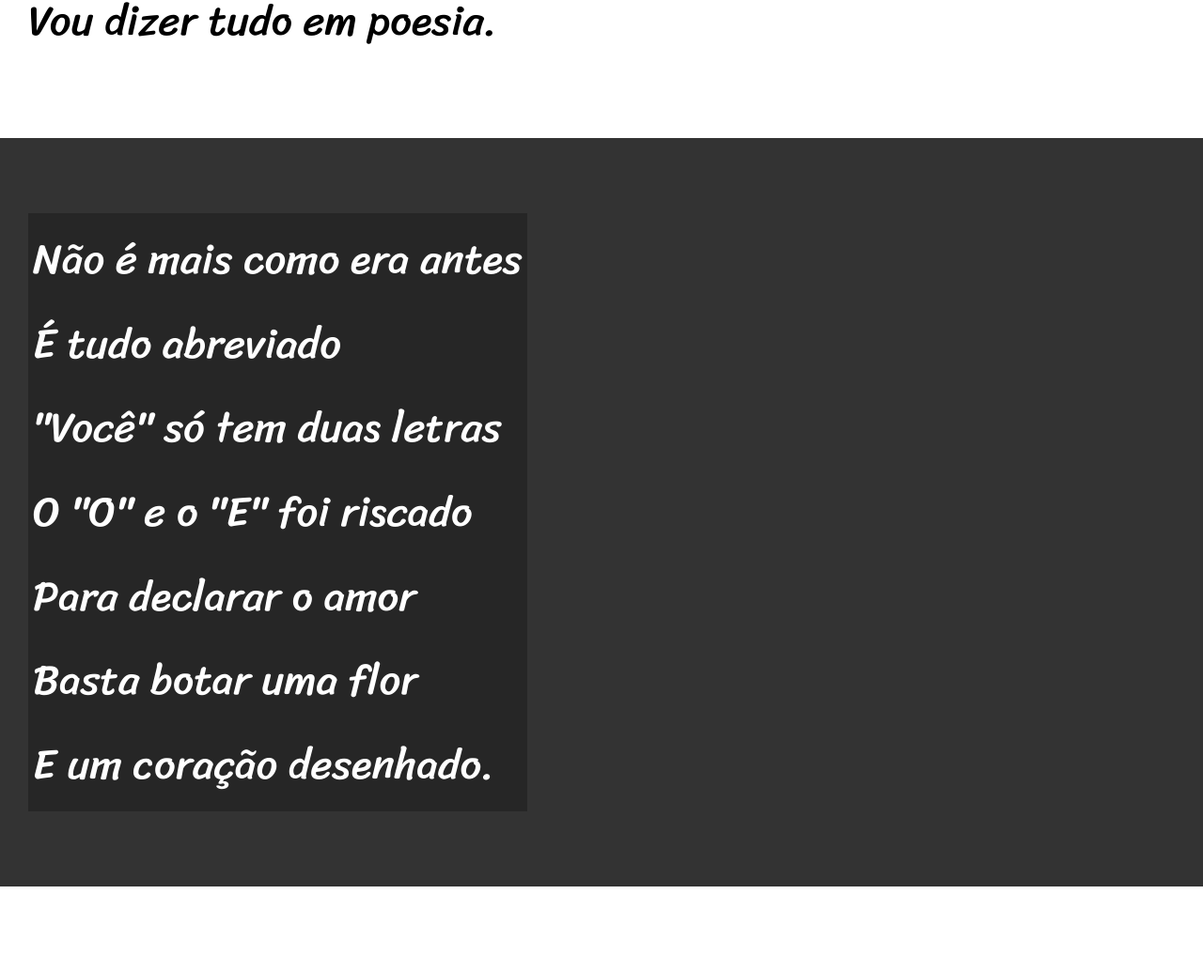
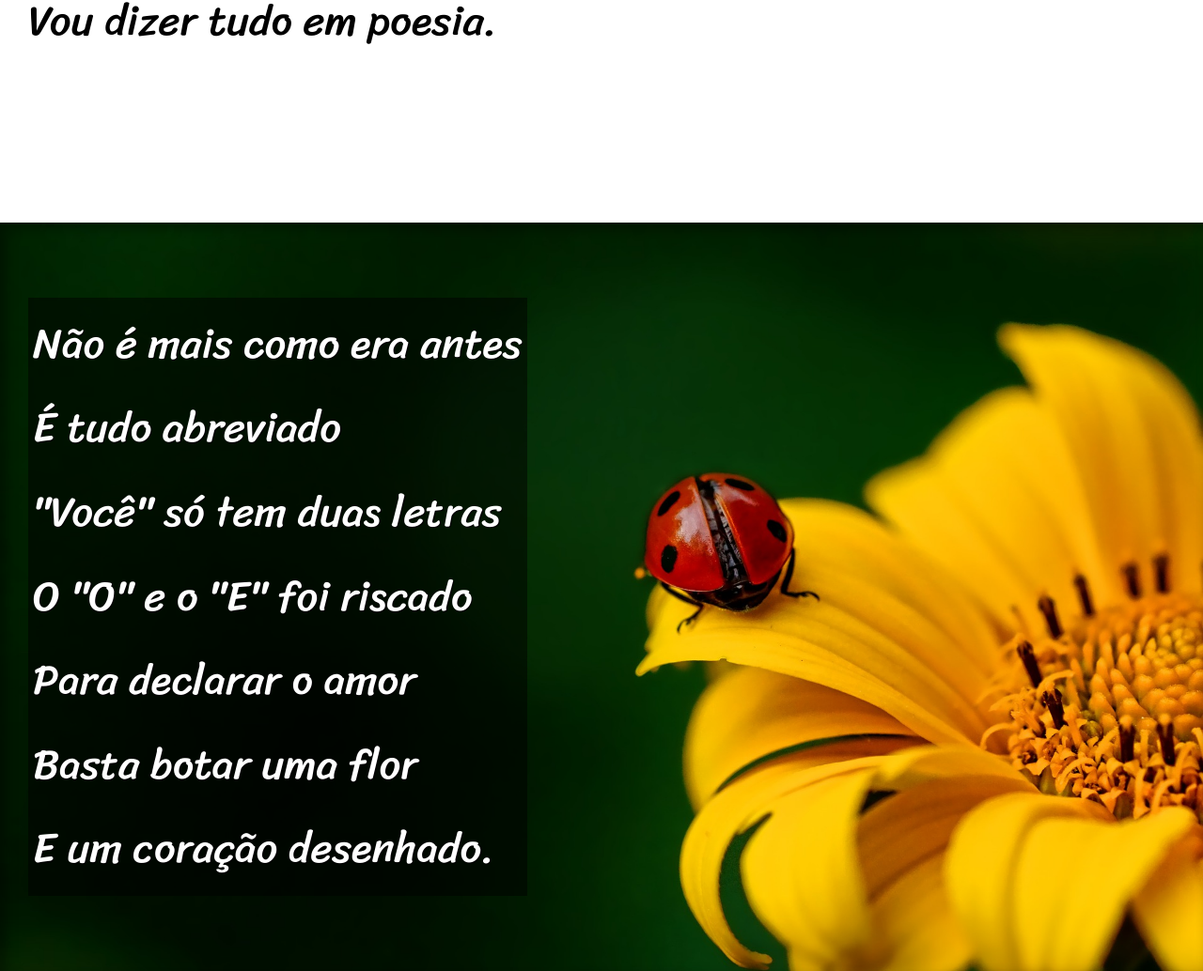
Before and after one commit to GabSilvaCosta/html-css3, a plain HTML site: page Desafios HTML 5/desafio-012/index.html in a window 1280 px wide. Shown: the part 900-1934 px from the top of the page at 94% size. Drawn offline with Linux system fonts and the light colour scheme.

Commit message:
Finalização desafio 012

```diff
--- a/Desafios HTML 5/desafio-012/estilo/style.css
+++ b/Desafios HTML 5/desafio-012/estilo/style.css
@@ -55,20 +55,37 @@ section {
     font-size: 3.5vw;
 }
 
+section > p {
+    padding-bottom: 2em;
+}
+
 .normal {
     background-color: white;
     color: black;
 }
 
 .imagem {
-    background-color: rgb(51, 51, 51);
+    background-color: #333333;
     color: white;
+    box-shadow: inset 6px 6px 13px 0px rgba(0, 0, 0, 0.393);
+    background-size: cover;
+    background-attachment: fixed;
 }
 
 .imagem > p {
     display: inline-block;
     padding: 5px;
-    background-color: rgba(0, 0, 0, 0.253);
+    background-color: rgba(0, 0, 0, 0.504);
+    text-shadow: 1px 1px 0px black;
+}
+
+#img01 {
+    background-image: url(../imagens/background001.jpg);
+    background-position: right center;
+}
+
+#img02 {
+    background-image: url(../imagens/background002.jpg);
 }
 
 footer {
--- a/Desafios HTML 5/desafio-012/index.html
+++ b/Desafios HTML 5/desafio-012/index.html
@@ -26,7 +26,7 @@
         </p>
     </section>
 
-    <section class="imagem">
+    <section class="imagem" id="img01">
         <p>
             Não é mais como era antes <br>
             É tudo abreviado <br>
@@ -61,7 +61,7 @@
 
     </section>
 
-    <section class="imagem">
+    <section class="imagem" id="img02">
         <p>
             Tenho saudade das cartas <br>
             Escritas com a própria mão <br>
```
